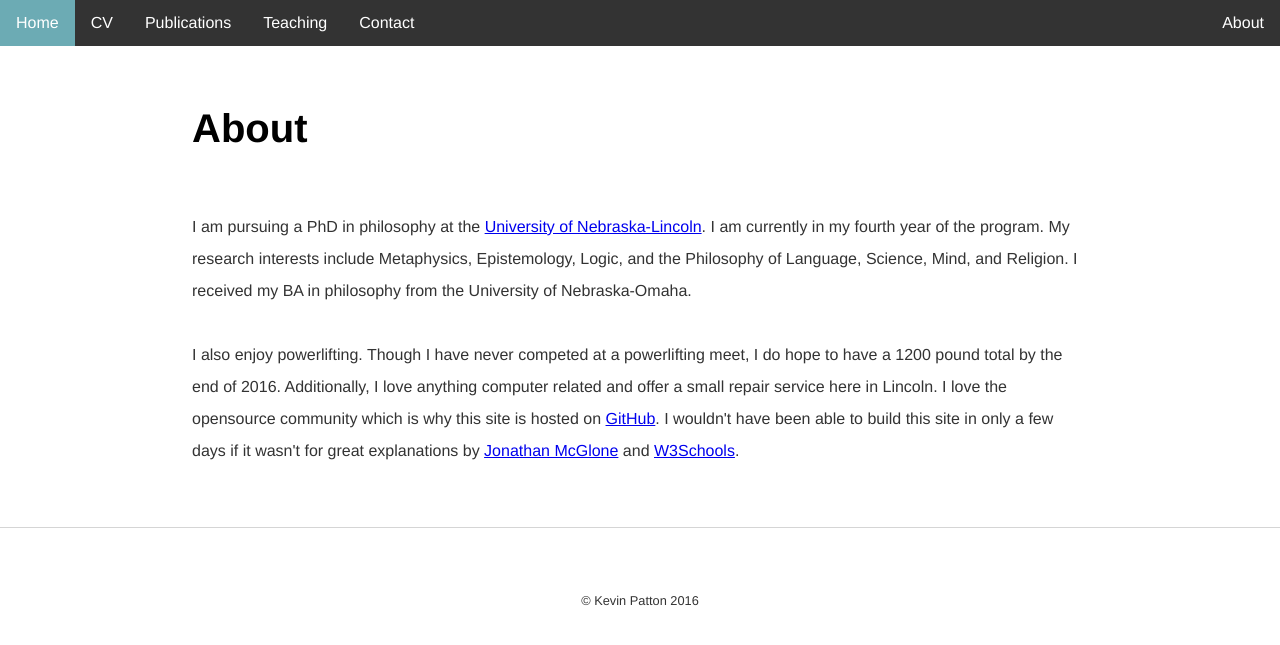
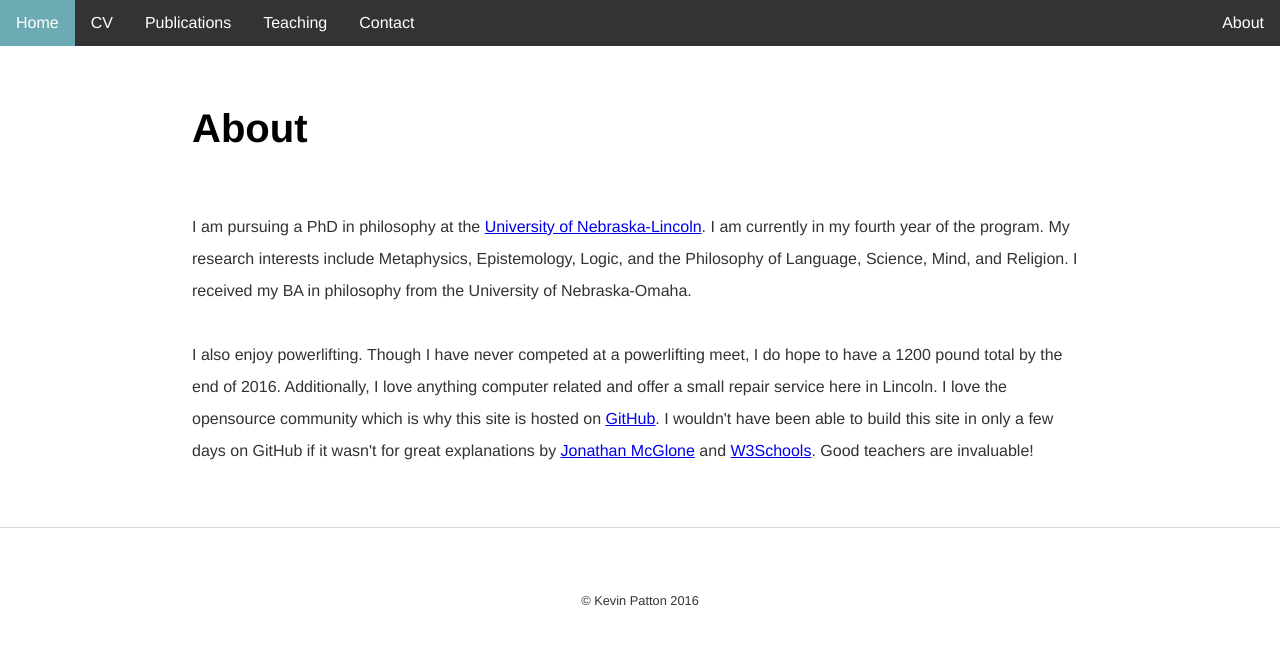
Before and after one commit to kevinjpatton/kevinjpatton.github.io, a Jekyll site: the page built from about/index.html, in a window 1280 px wide. Shown: the top 645 px of the page. Built offline with Jekyll 4.4.1, drawn with Linux system fonts in a browser that asks for light colours; Markdown is read by kramdown in place of the engine named in the settings.

Commit message:
Update index.html

```diff
--- a/about/index.html
+++ b/about/index.html
@@ -3,4 +3,4 @@ layout: default
 title: About - Kevin Patton
 ---
 <h1>About</h1>
-<p>I am pursuing a PhD in philosophy at the <a href="http://www.unl.edu/philosophy/graduate-students#patton" target="_blank">University of Nebraska-Lincoln</a>.  I am currently in my fourth year of the program.  My research interests include Metaphysics, Epistemology, Logic, and the Philosophy of Language, Science, Mind, and Religion.  I received my BA in philosophy from the University of Nebraska-Omaha.  <br><br>I also enjoy powerlifting.  Though I have never competed at a powerlifting meet, I do hope to have a 1200 pound total by the end of 2016.  Additionally, I love anything computer related and offer a small repair service here in Lincoln.  I love the opensource community which is why this site is hosted on <a href="https://github.com" target="_blank">GitHub</a>.  I wouldn't have been able to build this site in only a few days if it wasn't for great explanations by <a href="https://github.com/jmcglone" target="_blank">Jonathan McGlone</a> and <a href="http://www.w3schools.com/" target="_blank">W3Schools</a>.</p>
+<p>I am pursuing a PhD in philosophy at the <a href="http://www.unl.edu/philosophy/graduate-students#patton" target="_blank">University of Nebraska-Lincoln</a>.  I am currently in my fourth year of the program.  My research interests include Metaphysics, Epistemology, Logic, and the Philosophy of Language, Science, Mind, and Religion.  I received my BA in philosophy from the University of Nebraska-Omaha.  <br><br>I also enjoy powerlifting.  Though I have never competed at a powerlifting meet, I do hope to have a 1200 pound total by the end of 2016.  Additionally, I love anything computer related and offer a small repair service here in Lincoln.  I love the opensource community which is why this site is hosted on <a href="https://github.com" target="_blank">GitHub</a>.  I wouldn't have been able to build this site in only a few days on GitHub if it wasn't for great explanations by <a href="https://github.com/jmcglone" target="_blank">Jonathan McGlone</a> and <a href="http://www.w3schools.com/" target="_blank">W3Schools</a>.  Good teachers are invaluable!</p>
```
